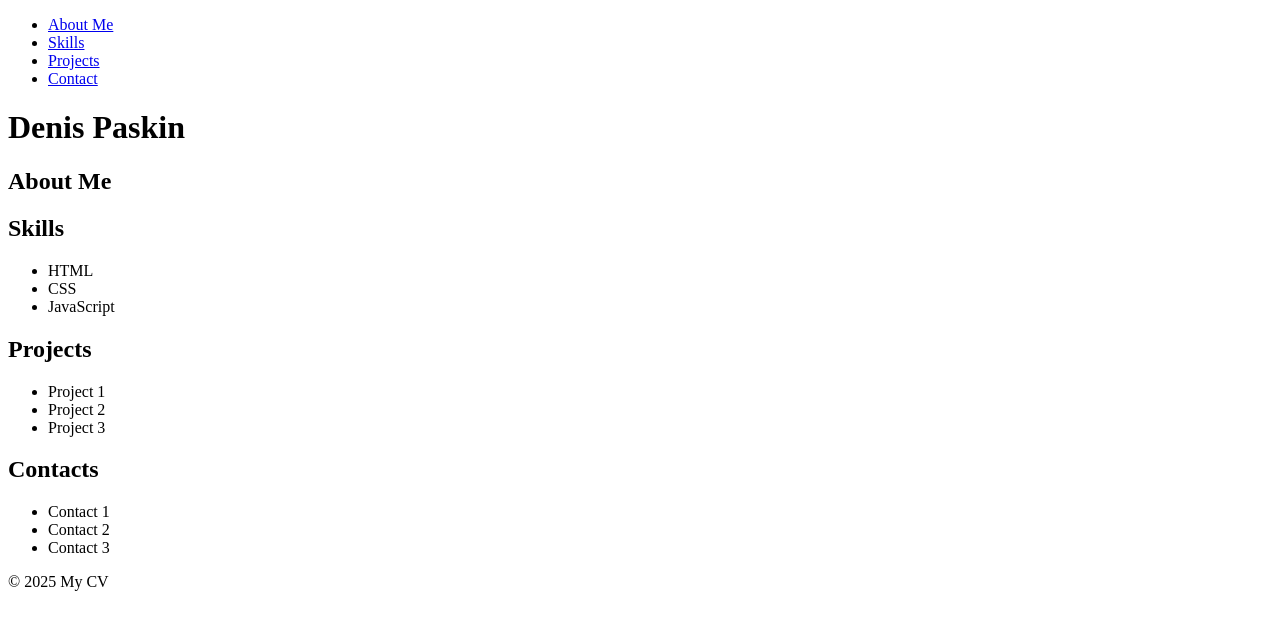
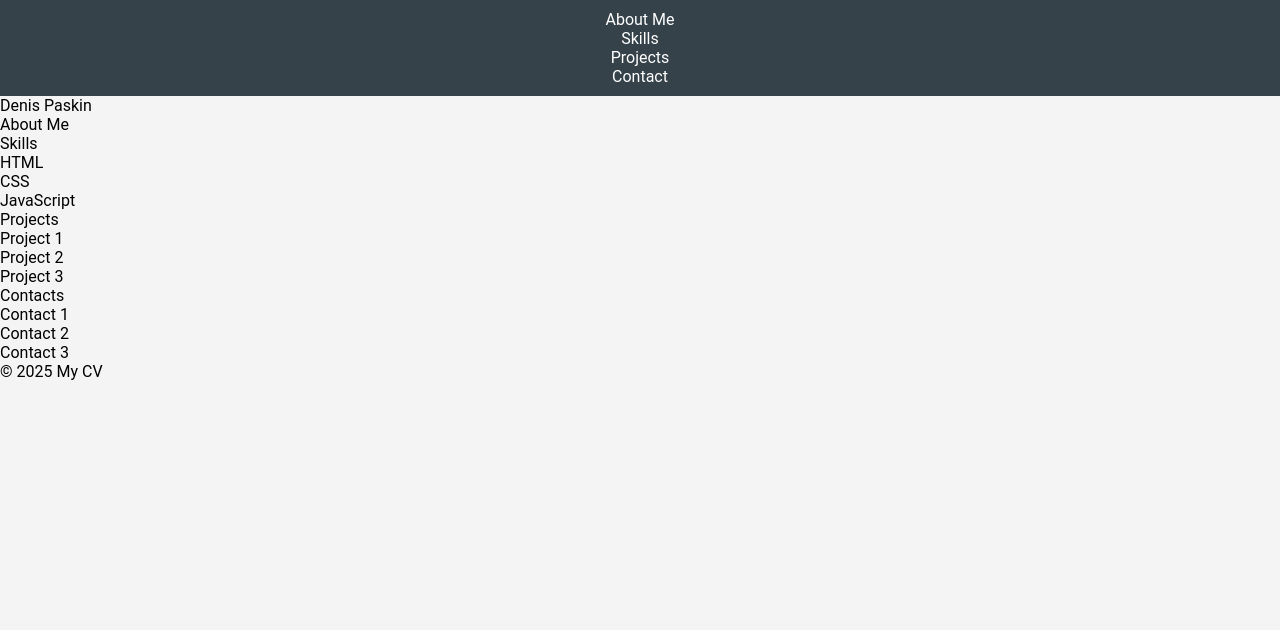
Before and after one commit to dzianisPaskin/rsschool-cv, a plain HTML site: page index.html in a window 1280 px wide. Drawn offline with Linux system fonts and the light colour scheme.

Commit message:
feat(css): added basic styles

```diff
--- a/index.html
+++ b/index.html
@@ -4,6 +4,7 @@
     <meta charset="UTF-8">
     <meta name="viewport" content="width=device-width, initial-scale=1">
     <link rel="icon" type="image/x-icon" href="favicon.ico">
+    <link rel="stylesheet" href="style.css">
     <title>CV</title>
   </head>
   <body>
--- /dev/null
+++ b/style.css
@@ -0,0 +1,27 @@
+*,
+*::before,
+*::after {
+  box-sizing: border-box;
+  content: '';
+  margin: 0;
+  padding: 0;
+  border: 0;
+  font: inherit;
+  text-decoration: none;
+  list-style: none;
+  color: inherit;
+}
+
+body {
+  font-family: Roboto, sans-serif;
+  margin: 0;
+  padding: 0;
+  background-color: #f4f4f4;
+}
+
+header {
+  background-color: #35424a;
+  color: #ffffff;
+  padding: 10px 0;
+  text-align: center;
+}
```
